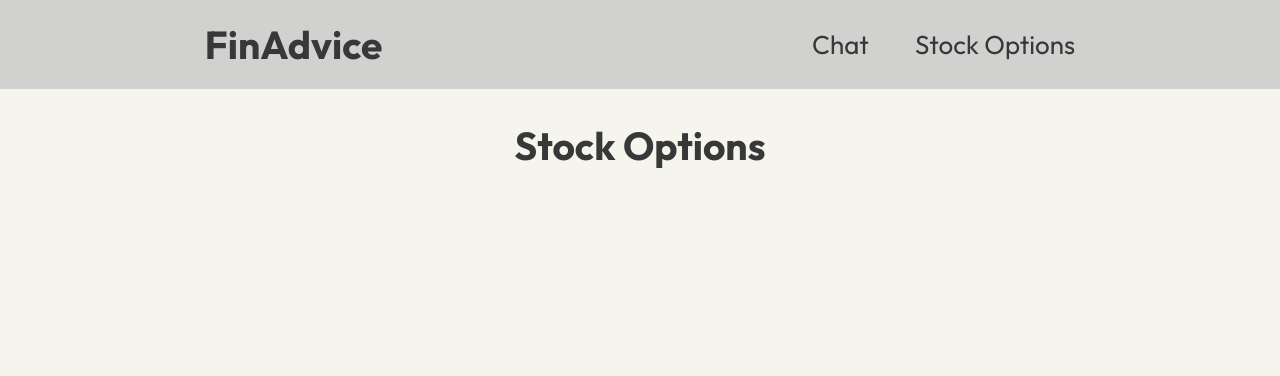
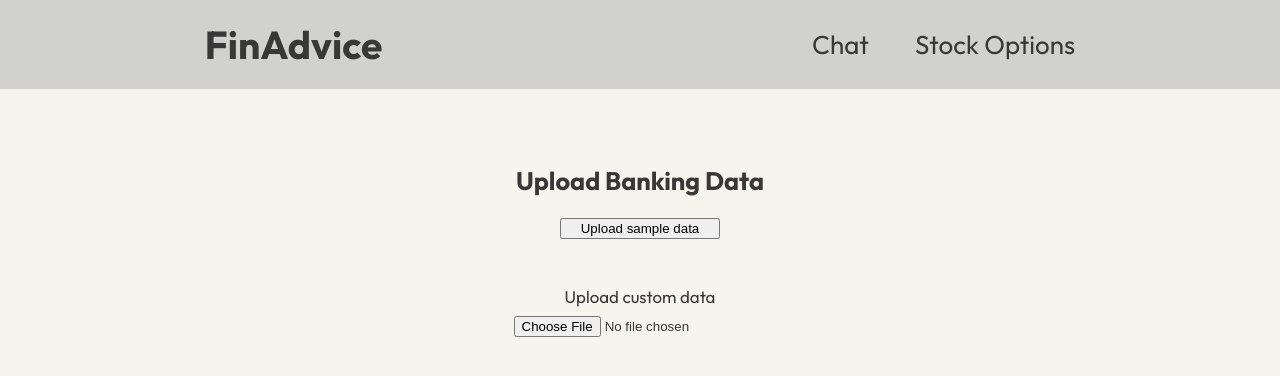
Before and after one commit to charliejhorn/ibm-deakin-hackathon-2024, a React (Create React App) app in the folder react-app/: page /stock-options in a window 1280 px wide. Shown: the top 376 px of the page. Built offline with nearby package versions, Linux system fonts and the light colour scheme.

Commit message:
sample and custom upload buttons and results page functioning

```diff
--- a/react-app/src/App.css
+++ b/react-app/src/App.css
@@ -5,7 +5,7 @@
 }
 
 .App {
-  text-align: center;
+  text-align: left;
   height: 100vh;
   overflow: hidden;
 }
--- /dev/null
+++ b/react-app/src/pages/StockOptions.css
@@ -0,0 +1,26 @@
+.stock-window {
+    width: 90%;
+    text-align: left;
+    font-size: 0.65em;
+}
+
+.upload {
+    text-align: center;
+    display: flex;
+    flex-direction: column;
+    align-items: center;
+}
+
+.sample-data-button {
+    margin-bottom: 1em;
+    width: 12em;
+}
+
+.upload h2 {
+    margin-top: 3em;
+}
+
+.upload p {
+    margin-top: 2em;
+    margin-bottom: 0.5em;
+}
--- a/react-app/src/pages/StockOptions.js
+++ b/react-app/src/pages/StockOptions.js
@@ -1,12 +1,71 @@
 import React from 'react';
+import './StockOptions.css';
 
 const StockOptions = () => {
-  return (
-    <div className="stock-options">
-      <h2>Stock Options</h2>
-      {/* Add your stock options content here */}
-    </div>
-  );
+    // awaiting data state
+    const [isAwaitingData, setIsAwaitingData] = React.useState(true);
+
+    // data upload state
+    const [data, setData] = React.useState(null);
+
+    // handle sample data upload
+    const handleSampleDataUpload = () => {
+        // fetch sample data
+        // data is at /public/Customer_Investment_Data.csv
+        fetch('/Customer_Investment_Data.csv')
+            .then((response) => response.text())
+            .then((text) => {
+                setData(text);
+            });
+        setIsAwaitingData(false);
+    }
+
+    // handle file input change
+    const handleDataUpload = (event) => {
+        event.preventDefault();
+        const file = event.target.files[0];
+        if (!file) {
+            console.error("No file selected");
+            return;
+        }
+        const reader = new FileReader();
+
+        reader.onload = async (event) => {
+            const text = event.target.result;
+            setData(text);
+            setIsAwaitingData(false);
+        };
+
+        reader.readAsText(file);
+    };
+
+    return (
+        <div className="stock-window">
+            {/* upload banking data */}
+            {isAwaitingData && (
+                <div className="upload">
+                    <h2>Upload Banking Data</h2>
+                    <button className='sample-data-button' onClick={handleSampleDataUpload}>Upload sample data</button>
+                    <p>Upload custom data</p>
+                    <input type="file" accept=".csv,.rtf" onChange={handleDataUpload} />
+                </div>
+            )}
+
+            {/* investment advice and options results */}
+            {!isAwaitingData && (
+                <div className="results">
+                    <button onClick={() => setIsAwaitingData(true)}>Restart</button>
+                    <p>Results</p>
+                    {data && (
+                        <div>
+                            <p>Investment advice and options</p>
+                            <p>{data}</p>
+                        </div>
+                    )}
+                </div>
+            )}
+        </div>
+    );
 };
 
 export default StockOptions;
```
Also changed, not shown: react-app/public/Customer_Investment_Data.csv (added).
